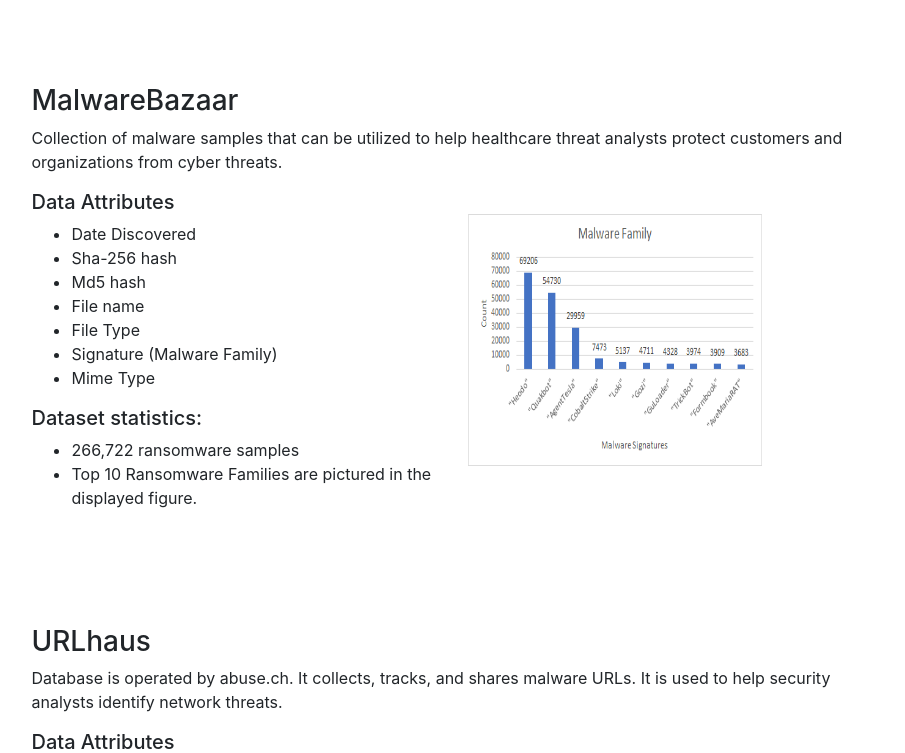
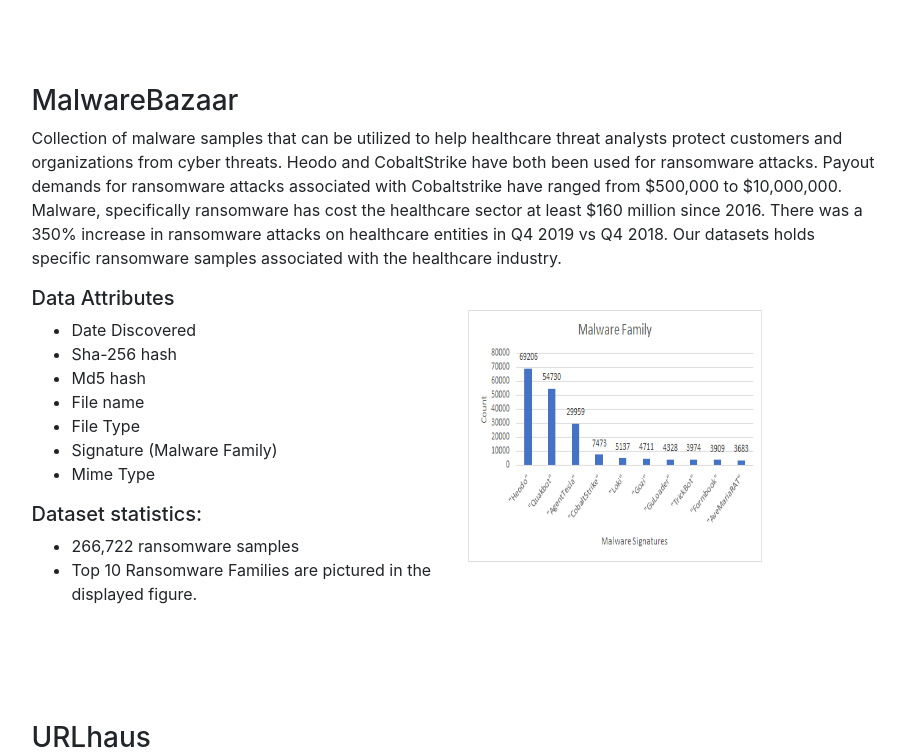
Before and after one commit to mdvertola/CyberThreatIntelSite, an Angular app: page /data in a window 1280 px wide. Shown: the part 1520-2273 px from the top of the page, without its empty margins (296-1201 px from the left). Built offline with nearby package versions, Linux system fonts and the light colour scheme.

Commit message:
updated data page

```diff
--- a/src/app/data/data.component.html
+++ b/src/app/data/data.component.html
@@ -142,6 +142,11 @@
             <div class="row">
                 <p>
                     Collection of malware samples that can be utilized to help healthcare threat analysts protect customers and organizations from cyber threats.
+                    Heodo and CobaltStrike have both been used for ransomware attacks.
+                    Payout demands for ransomware attacks associated with Cobaltstrike have ranged from $500,000 to $10,000,000.
+                    Malware, specifically ransomware has cost the healthcare sector at least $160 million since 2016.
+                    There was a 350% increase in ransomware attacks on healthcare entities in Q4 2019 vs Q4 2018.
+                    Our datasets holds specific ransomware samples associated with the healthcare industry.
                 </p>
             </div>
             <div class="row">
@@ -183,6 +188,7 @@
             <div class="row">
                 <p>
                     Database is operated by abuse.ch. It collects, tracks, and shares malware URLs. It is used to help security analysts identify network threats.
+                    Tags are given by analysts to help distinguish the type of malware.
                 </p>
             </div>
             <div class="row">
@@ -205,7 +211,7 @@
                     </div>
                     <div class="row">
                         <ul>
-                            <li> 1,010,032 URLS associated with Malware</li>
+                            <li>1,010,032 URLS associated with Malware.</li>
                             <li>Most seen tags associated with malware URLs can be seen in the displayed figure.</li>
                         </ul>
                     </div>
```
